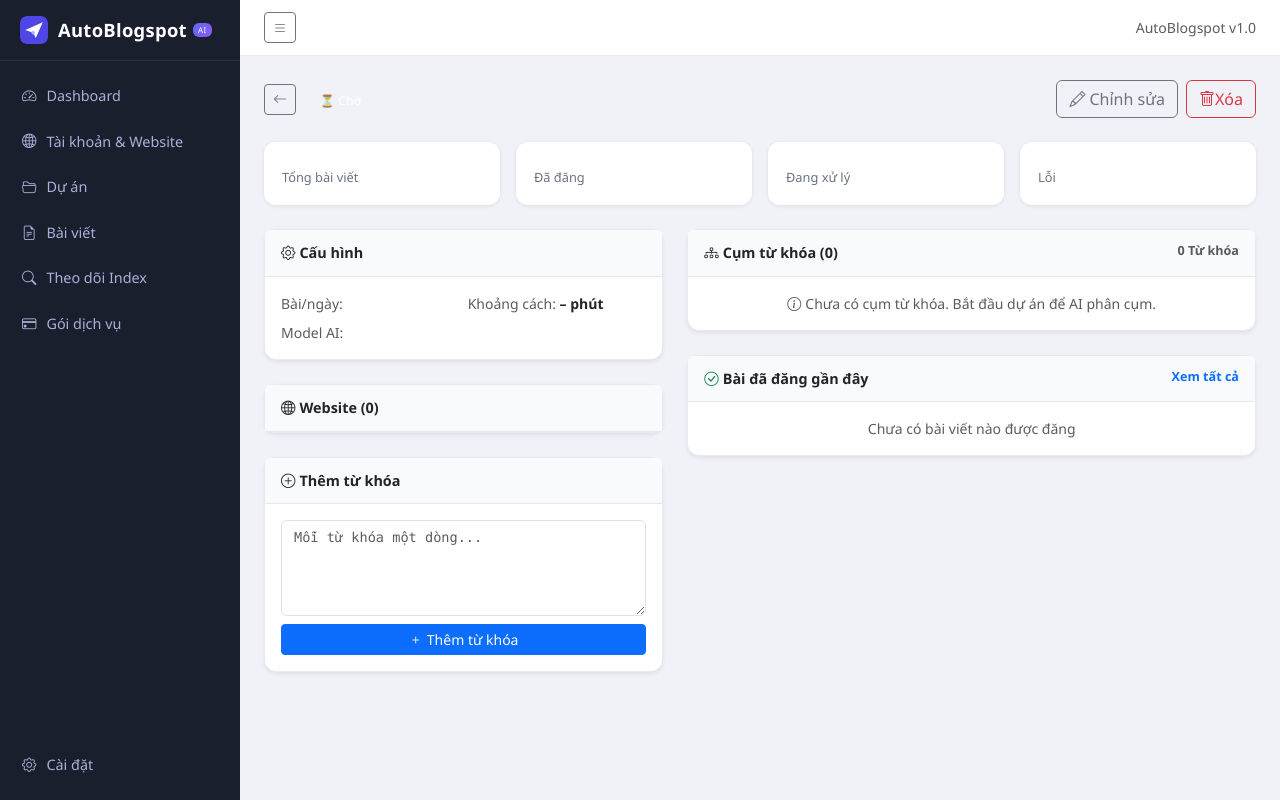
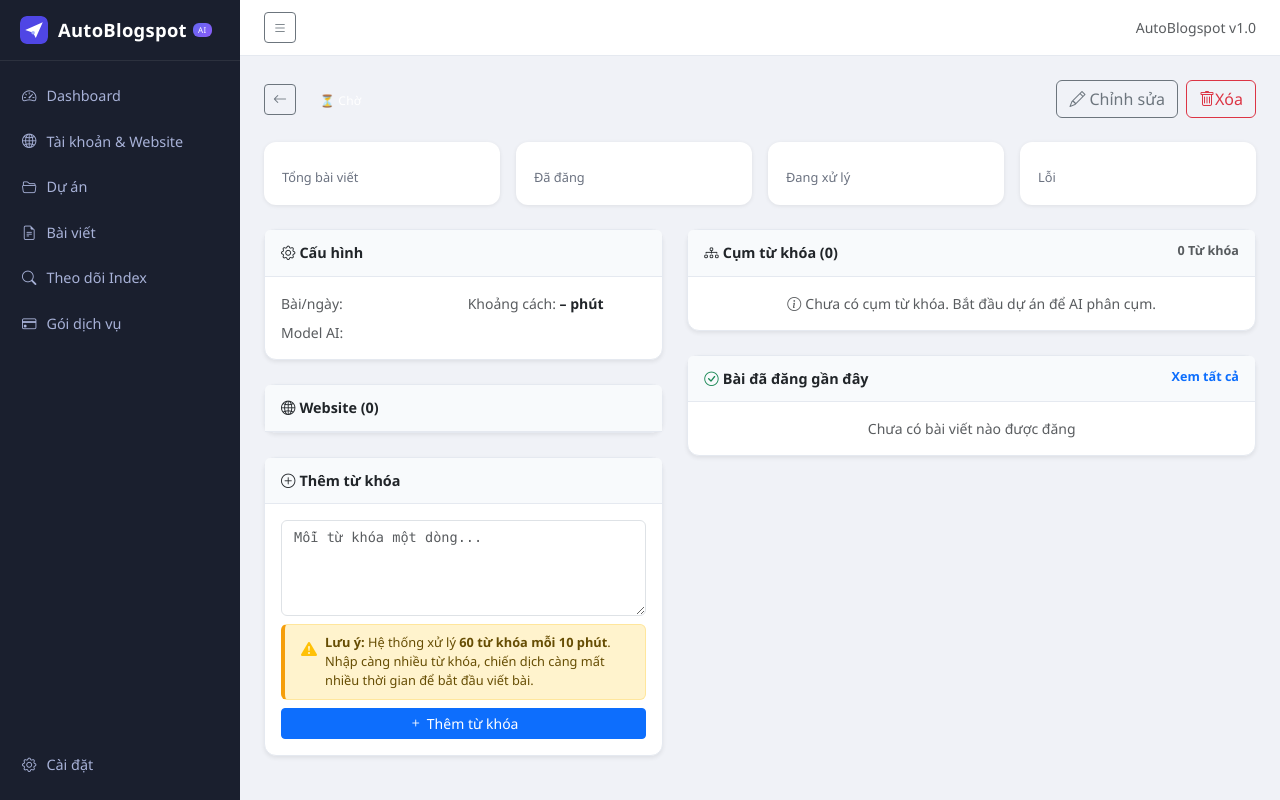
Before and after one commit to trinhsang33sevn/blog2.0, a FastAPI app: template templates/project_detail.html in a window 1280 px wide. Run offline with FastAPI, Linux system fonts and the light colour scheme; the template is opened without the code that fills it, so the values that code supplies are empty; the visitor is signed in with stand-in values (Sample User, id 1); parts of the project's set-up code (start-up, migrations or seed data) failed here and were passed over; some libraries are stand-ins or nearby versions.

Commit message:
feat: add keyword processing time warning on project form and detail pages
Co-Authored-By: Claude Sonnet 4.6 <noreply@anthropic.com>

```diff
--- a/templates/project_detail.html
+++ b/templates/project_detail.html
@@ -114,6 +114,13 @@
       <div class="card-body">
         <form method="post" action="/projects/{{ project.id }}/add-keywords">
           <textarea name="keywords_text" class="form-control font-monospace mb-2" rows="4" placeholder="{{ _("projd_kw_placeholder") }}"></textarea>
+          <div class="alert alert-warning d-flex gap-2 align-items-start py-2 px-3 mb-2" style="border-left:4px solid #f59e0b;">
+            <i class="bi bi-exclamation-triangle-fill text-warning mt-1 flex-shrink-0"></i>
+            <div style="font-size:0.8rem;">
+              <strong>Lưu ý:</strong> Hệ thống xử lý <strong>60 từ khóa mỗi 10 phút</strong>.
+              Nhập càng nhiều từ khóa, chiến dịch càng mất nhiều thời gian để bắt đầu viết bài.
+            </div>
+          </div>
           <button type="submit" class="btn btn-sm btn-primary w-100">
             <i class="bi bi-plus me-1"></i>{{ _("projd_btn_add_kw") }}
           </button>
```
Also changed, not shown: templates/project_form.html (+9 -0 lines).
